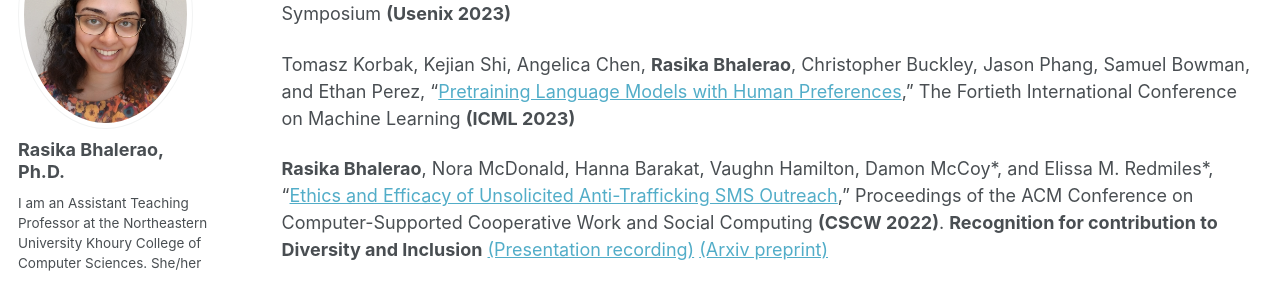
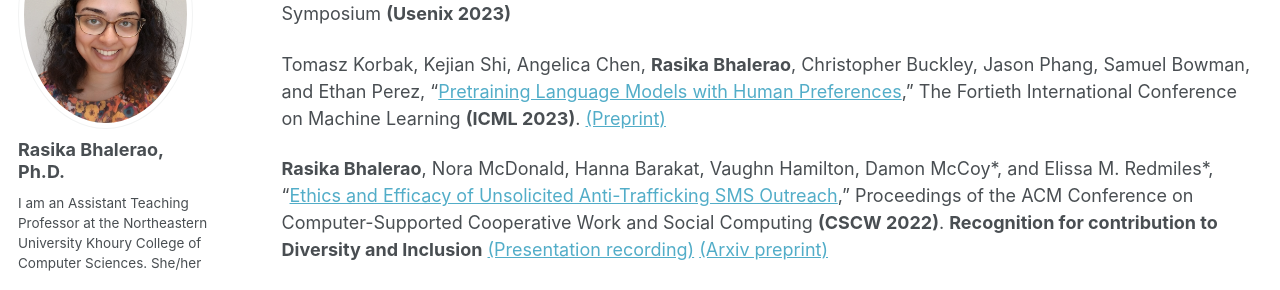
Before and after one commit to rasikabh/rasikabh.github.io, a Jekyll site: the page built from _pages/publications.md, in a window 1280 px wide and 900 px high. Shown: the part 218-508 px from the top of the window. Built offline with Jekyll 4.4.1, drawn with Linux system fonts in a browser that asks for light colours.

Commit message:
Update publications.md

```diff
--- a/_pages/publications.md
+++ b/_pages/publications.md
@@ -15,7 +15,7 @@
 "[The Digital-Safety Risks of Financial Technologies for Survivors of Intimate Partner Violence](https://www.rosiebellini.com/digital-safety/)," 32nd USENIX Security Symposium **(Usenix 2023)**
 
 
-Tomasz Korbak, Kejian Shi, Angelica Chen, **Rasika Bhalerao**, Christopher Buckley, Jason Phang, Samuel Bowman, and Ethan Perez, "[Pretraining Language Models with Human Preferences](https://arxiv.org/abs/2302.08582)," The Fortieth International Conference on Machine Learning **(ICML 2023)**
+Tomasz Korbak, Kejian Shi, Angelica Chen, **Rasika Bhalerao**, Christopher Buckley, Jason Phang, Samuel Bowman, and Ethan Perez, "[Pretraining Language Models with Human Preferences](https://proceedings.mlr.press/v202/korbak23a.html)," The Fortieth International Conference on Machine Learning **(ICML 2023)**. [(Preprint)](https://arxiv.org/abs/2302.08582)
 
 **Rasika Bhalerao**, Nora McDonald, Hanna Barakat, Vaughn Hamilton, Damon McCoy\*, and Elissa M. Redmiles\*,
 "[Ethics and Efficacy of Unsolicited Anti-Trafficking SMS Outreach](https://dl.acm.org/doi/abs/10.1145/3555083)," Proceedings of the ACM Conference on
```
